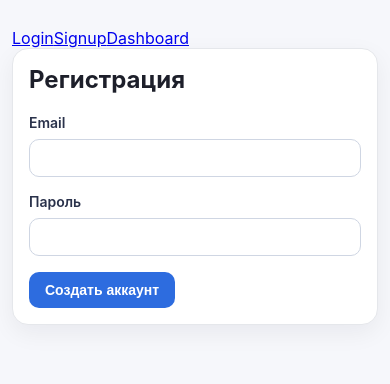
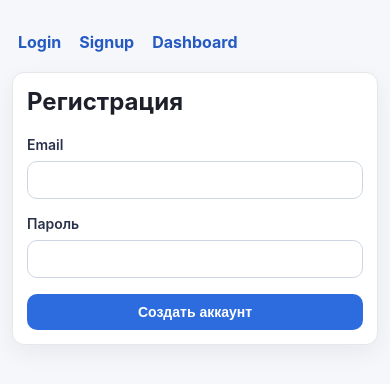
Before and after one commit to the-lans/interview-botelo, a Next.js app in the folder frontend/: page /signup in a window 390 px wide. Shown: the top 384 px of the page. Built offline with nearby package versions, Linux system fonts and the light colour scheme.

Commit message:
fix(frontend): improve dashboard spacing and responsive layout

```diff
--- a/frontend/app/globals.css
+++ b/frontend/app/globals.css
@@ -14,9 +14,28 @@ body {
 }
 
 main {
-  max-width: 960px;
+  width: min(100%, 1060px);
   margin: 0 auto;
-  padding: 48px 16px;
+  padding: clamp(20px, 4vw, 48px) clamp(12px, 2.5vw, 20px);
+}
+
+.top-nav {
+  display: flex;
+  flex-wrap: wrap;
+  gap: 10px;
+  margin-bottom: 16px;
+}
+
+.top-nav a {
+  text-decoration: none;
+  color: #255ac2;
+  font-weight: 700;
+  padding: 6px 8px;
+  border-radius: 8px;
+}
+
+.top-nav a:hover {
+  background: #e8f0ff;
 }
 
 h1,
@@ -38,6 +57,11 @@ p {
   display: flex;
   flex-direction: column;
   gap: 16px;
+}
+
+.dashboard > .card {
+  width: 100%;
+  overflow: hidden;
 }
 
 .section h2 {
@@ -69,6 +93,11 @@ small {
   gap: 12px;
 }
 
+.field-grid > *,
+.priority-grid > * {
+  min-width: 0;
+}
+
 label,
 legend {
   font-size: 14px;
@@ -80,6 +109,7 @@ input,
 textarea,
 select {
   width: 100%;
+  max-width: 100%;
   padding: 10px 12px;
   border-radius: 10px;
   border: 1px solid #cfd6e3;
@@ -179,6 +209,11 @@ button:disabled {
   align-items: center;
   gap: 8px;
   font-weight: 500;
+  min-width: 0;
+}
+
+.priority-item span {
+  overflow-wrap: anywhere;
 }
 
 .priority-item input {
@@ -255,6 +290,7 @@ button:disabled {
 
   .card {
     padding: 16px;
+    border-radius: 12px;
   }
 
   .header-section {
@@ -262,8 +298,31 @@ button:disabled {
     align-items: stretch;
   }
 
+  .top-nav {
+    gap: 6px;
+  }
+
+  .top-nav a {
+    padding: 4px 6px;
+  }
+
   .field-grid,
   .priority-grid {
     grid-template-columns: 1fr;
   }
+
+  .progress-item {
+    flex-direction: column;
+    align-items: flex-start;
+  }
 }
+
+@media (max-width: 420px) {
+  .card {
+    padding: 14px;
+  }
+
+  button {
+    width: 100%;
+  }
+}
--- a/frontend/app/layout.jsx
+++ b/frontend/app/layout.jsx
@@ -10,7 +10,7 @@ export default function RootLayout({ children }) {
     <html lang="ru">
       <body>
         <main>
-          <nav>
+          <nav className="top-nav" aria-label="Основная навигация">
             <a href="/login">Login</a>
             <a href="/signup">Signup</a>
             <a href="/dashboard">Dashboard</a>
```
